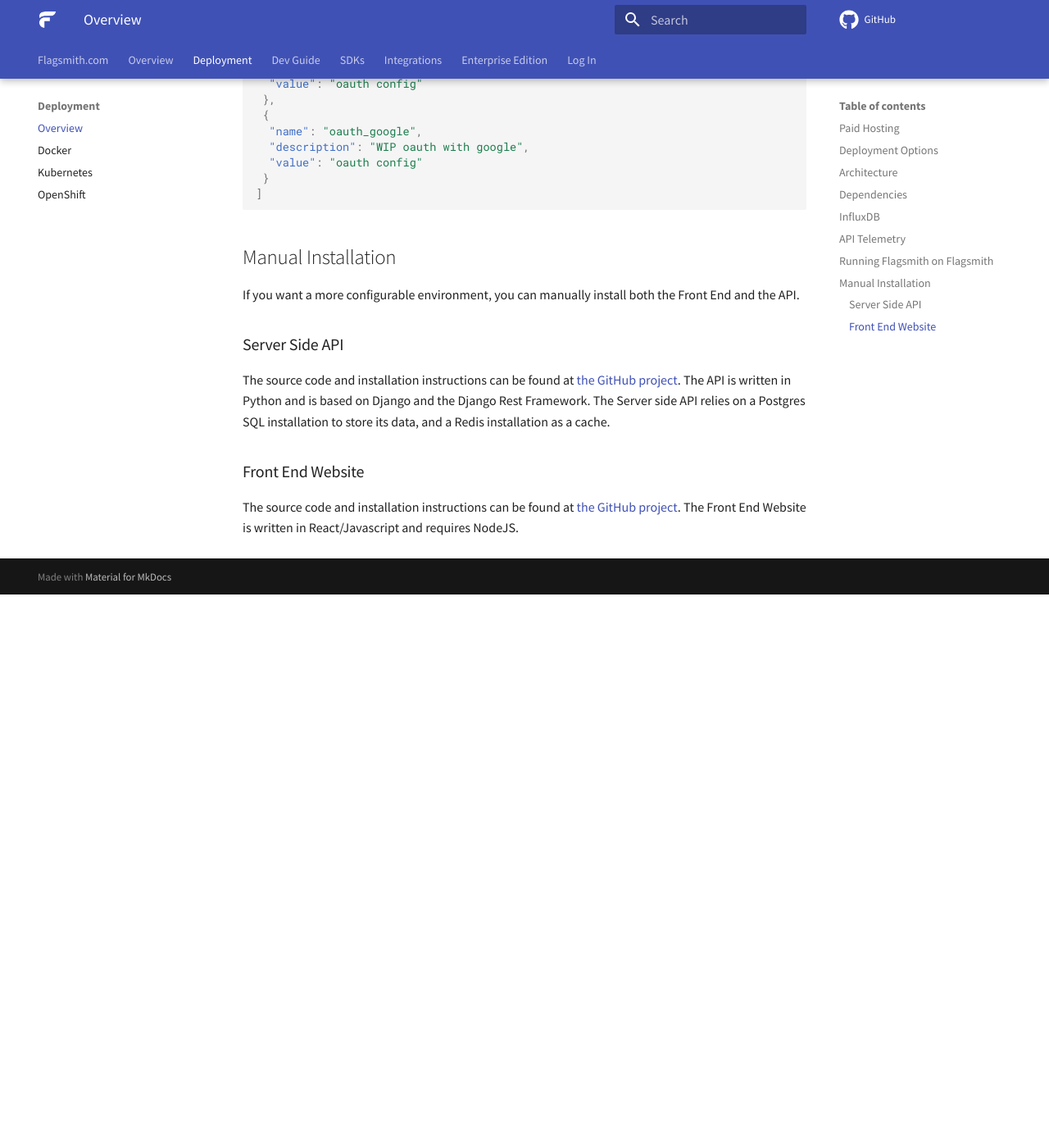
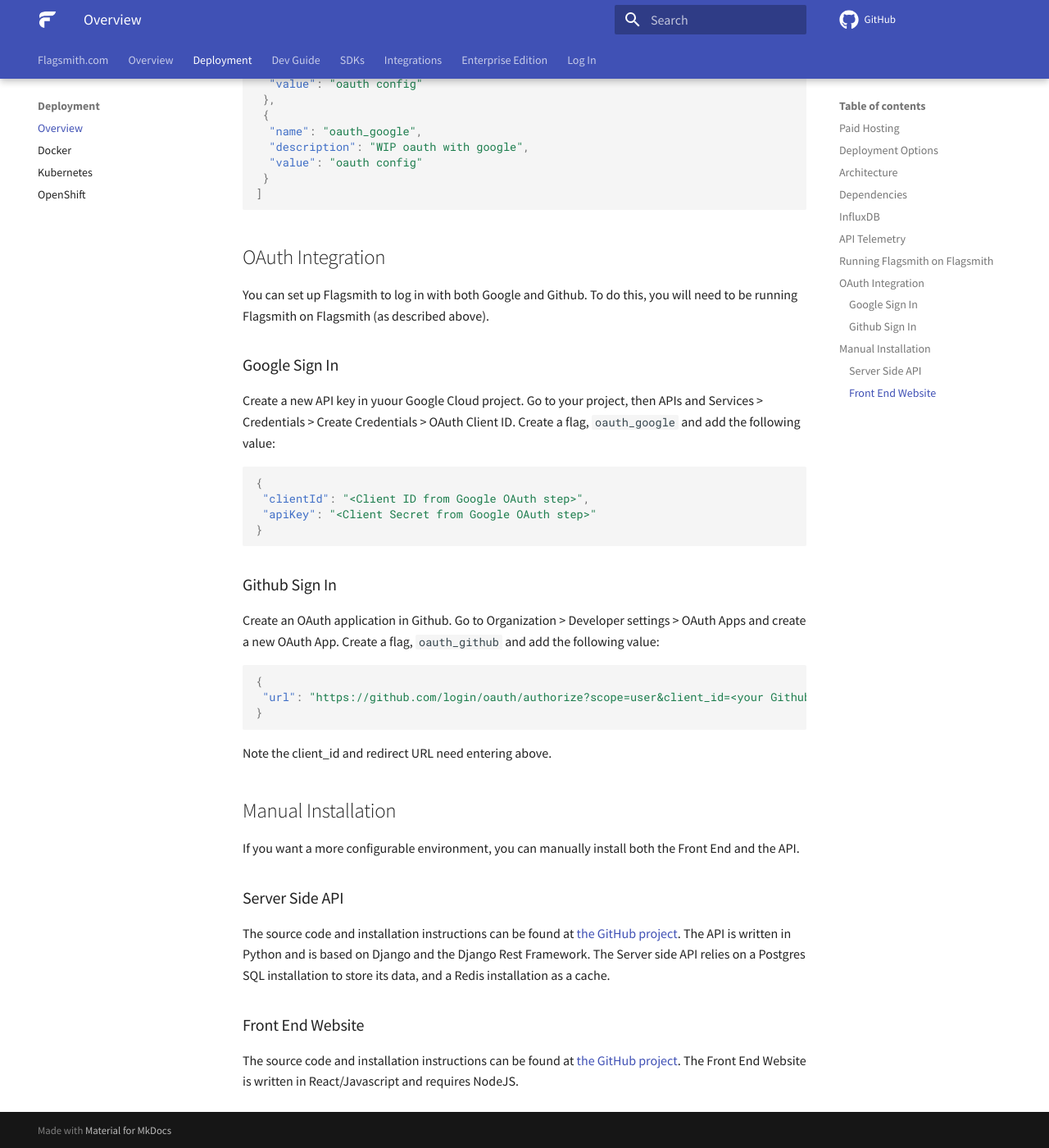
Before and after one commit to Flagsmith/flagsmith-docs, an MkDocs documentation site: the page built from docs/deployment-overview.md, in a window 1280 px wide and 1400 px high, scrolled down 5099 px. Shown: the whole window at 82% size. Built offline with MkDocs 1.6.1 and Material for MkDocs 9.7.7, drawn with Linux system fonts in a browser that asks for light colours; comment, search, counter and statistics services are not loaded; before the commit the page ends 5824 px from its top, so only the background shows below that.

Commit message:
Added OAuth info

````diff
--- a/docs/deployment-overview.md
+++ b/docs/deployment-overview.md
@@ -193,6 +193,36 @@ The list of the flags and remote config we're currently using in production is b
 ]
 ```
 
+## OAuth Integration
+
+You can set up Flagsmith to log in with both Google and Github. To do this, you will need to be running Flagsmith on
+Flagsmith (as described above).
+
+### Google Sign In
+
+Create a new API key in yuour Google Cloud project. Go to your project, then APIs and Services > Credentials > Create
+Credentials > OAuth Client ID. Create a flag, `oauth_google` and add the following value:
+
+```json
+{
+ "clientId": "<Client ID from Google OAuth step>",
+ "apiKey": "<Client Secret from Google OAuth step>"
+}
+```
+
+### Github Sign In
+
+Create an OAuth application in Github. Go to Organization > Developer settings > OAuth Apps and create a new OAuth App.
+Create a flag, `oauth_github` and add the following value:
+
+```json
+{
+ "url": "https://github.com/login/oauth/authorize?scope=user&client_id=<your Github client ID>&redirect_uri=<your redirect URL>%2Foauth%2Fgithub"
+}
+```
+
+Note the client_id and redirect URL need entering above.
+
 ## Manual Installation
 
 If you want a more configurable environment, you can manually install both the Front End and the API.
````
